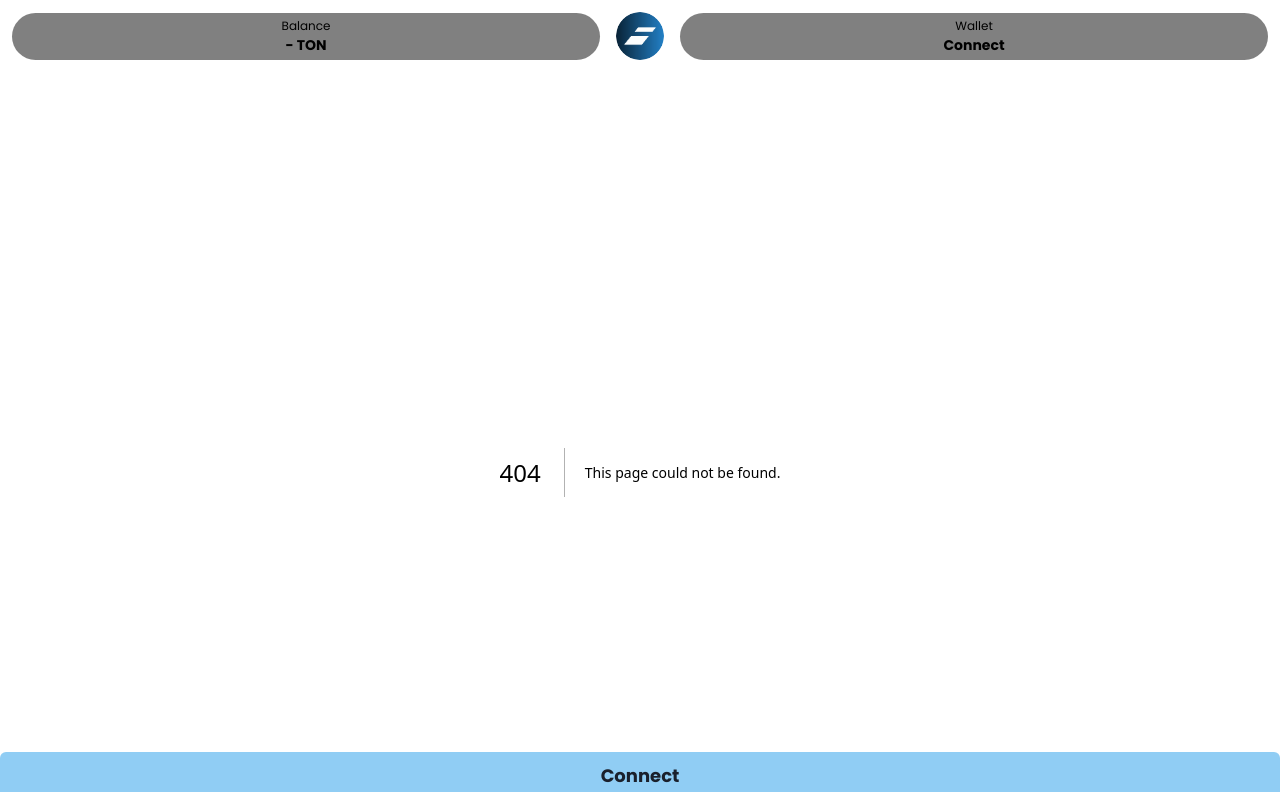
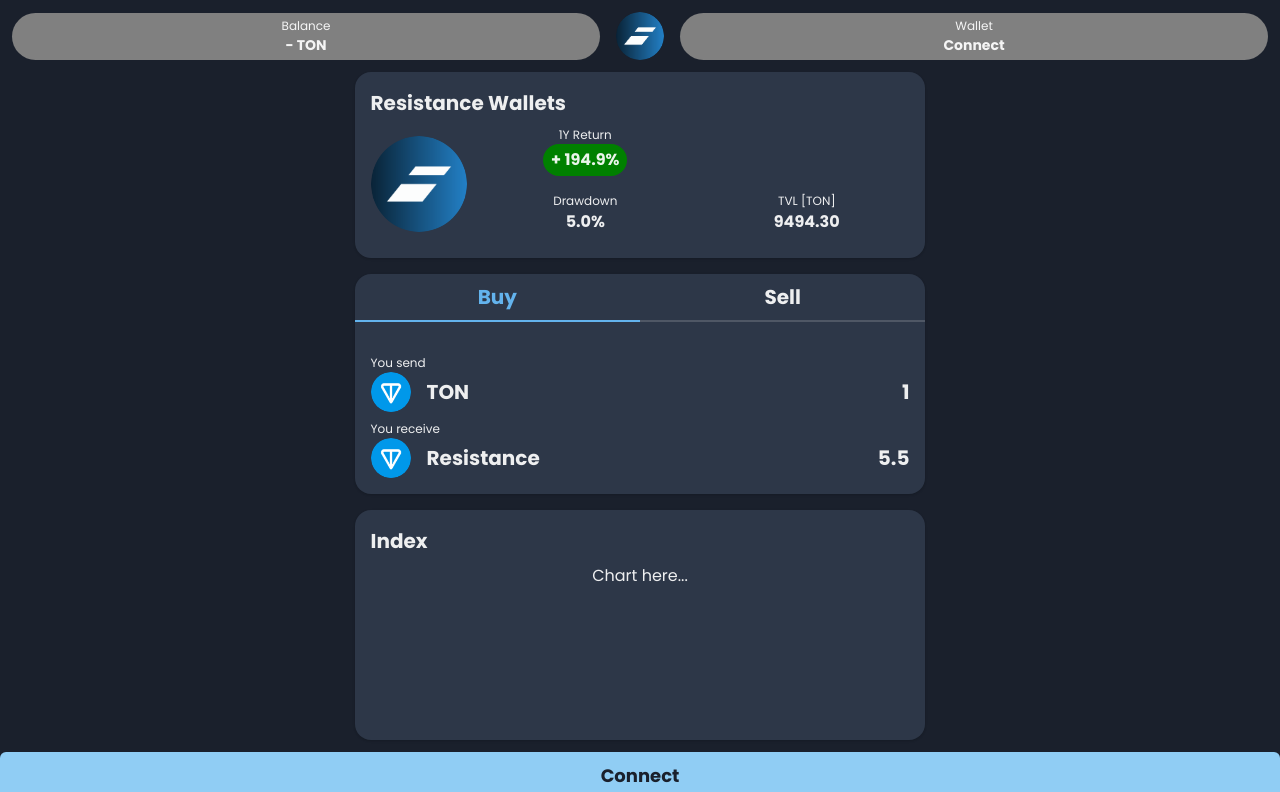
Before and after one commit to CUSHY-inc/bagel-finance, a Next.js app: page /indexes/1 in a window 1280 px wide. Before the commit this address had no page. Shown: the top 792 px of the page. Built offline with nearby package versions, Linux system fonts and the light colour scheme.

Commit message:
ui: implement /indexes and /indexes/[indexId] page

```diff
--- /dev/null
+++ b/src/app/indexes/[indexId]/_components/BuySellCard.tsx
@@ -0,0 +1,116 @@
+import {
+  Box,
+  Card,
+  HStack,
+  Image,
+  Tab,
+  TabList,
+  TabPanel,
+  TabPanels,
+  Tabs,
+  Text,
+  VStack,
+} from "@chakra-ui/react";
+
+export default function BuySellCard() {
+  return (
+    <Card w="100%" borderRadius={16}>
+      <Tabs isFitted>
+        <TabList mb="1em">
+          <Tab fontSize="xl" as="b">
+            Buy
+          </Tab>
+          <Tab fontSize="xl" as="b">
+            Sell
+          </Tab>
+        </TabList>
+        <TabPanels>
+          <TabPanel>
+            <VStack>
+              <Box w="100%">
+                <Text fontSize="xs" w="100%">
+                  You send
+                </Text>
+                <HStack w="100%" spacing={4}>
+                  <Image
+                    borderRadius="full"
+                    boxSize="40px"
+                    src="/images/ton-icon-dark.png"
+                    alt="ton-icon"
+                  />
+                  <Text fontSize="xl" as="b" flex={1}>
+                    TON
+                  </Text>
+                  <Text fontSize="xl" as="b">
+                    1
+                  </Text>
+                </HStack>
+              </Box>
+              <Box w="100%">
+                <Text fontSize="xs" w="100%">
+                  You receive
+                </Text>
+                <HStack w="100%" spacing={4}>
+                  <Image
+                    borderRadius="full"
+                    boxSize="40px"
+                    src="/images/ton-icon-dark.png"
+                    alt="ton-icon"
+                  />
+                  <Text fontSize="xl" as="b" flex={1}>
+                    Resistance
+                  </Text>
+                  <Text fontSize="xl" as="b">
+                    5.5
+                  </Text>
+                </HStack>
+              </Box>
+            </VStack>
+          </TabPanel>
+          <TabPanel>
+            <VStack>
+              <Box w="100%">
+                <Text fontSize="xs" w="100%">
+                  You send
+                </Text>
+                <HStack w="100%" spacing={4}>
+                  <Image
+                    borderRadius="full"
+                    boxSize="40px"
+                    src="/images/ton-icon-dark.png"
+                    alt="ton-icon"
+                  />
+                  <Text fontSize="xl" as="b" flex={1}>
+                    Resistance
+                  </Text>
+                  <Text fontSize="xl" as="b">
+                    5.5
+                  </Text>
+                </HStack>
+              </Box>
+              <Box w="100%">
+                <Text fontSize="xs" w="100%">
+                  You receive
+                </Text>
+                <HStack w="100%" spacing={4}>
+                  <Image
+                    borderRadius="full"
+                    boxSize="40px"
+                    src="/images/ton-icon-dark.png"
+                    alt="ton-icon"
+                  />
+                  <Text fontSize="xl" as="b" flex={1}>
+                    TON
+                  </Text>
+                  <Text fontSize="xl" as="b">
+                    1
+                  </Text>
+                </HStack>
+              </Box>
+            </VStack>
+          </TabPanel>
+        </TabPanels>
+      </Tabs>
+    </Card>
+  );
+}
--- /dev/null
+++ b/src/app/indexes/[indexId]/_components/LineChartCard.tsx
@@ -0,0 +1,14 @@
+import { Box, Card, Text, VStack } from "@chakra-ui/react";
+
+export default function LineChartCard() {
+  return (
+    <Card w="100%" borderRadius={16} p={4}>
+      <VStack>
+        <Text w="100%" fontSize="xl" as="b">
+          Index
+        </Text>
+        <Box h="160px">Chart here...</Box>
+      </VStack>
+    </Card>
+  );
+}
--- /dev/null
+++ b/src/app/indexes/[indexId]/_components/PieChartCard.tsx
@@ -0,0 +1,14 @@
+import { Box, Card, Text, VStack } from "@chakra-ui/react";
+
+export default function PieChartCard() {
+  return (
+    <Card w="100%" borderRadius={16} p={4}>
+      <VStack>
+        <Text w="100%" fontSize="xl" as="b">
+          Allocation Breakdown
+        </Text>
+        <Box h="160px">Chart here...</Box>
+      </VStack>
+    </Card>
+  );
+}
--- /dev/null
+++ b/src/app/indexes/[indexId]/page.tsx
@@ -0,0 +1,16 @@
+import IndexCard from "@/components/cards/IndexCard";
+import { VStack } from "@chakra-ui/react";
+import BuySellCard from "./_components/BuySellCard";
+import LineChartCard from "./_components/LineChartCard";
+import PieChartCard from "./_components/PieChartCard";
+
+export default function Page() {
+  return (
+    <VStack spacing={4}>
+      <IndexCard />
+      <BuySellCard />
+      <LineChartCard />
+      <PieChartCard />
+    </VStack>
+  );
+}
--- a/src/app/page.tsx
+++ b/src/app/page.tsx
@@ -1,3 +1,5 @@
+import { redirect } from "next/navigation";
+
 export default function Page() {
-  return <></>;
+  redirect("/indexes");
 }
--- /dev/null
+++ b/src/components/cards/IndexCard.tsx
@@ -0,0 +1,76 @@
+"use client";
+
+import {
+  Box,
+  VStack,
+  HStack,
+  Grid,
+  GridItem,
+  Text,
+  Image,
+  Card,
+} from "@chakra-ui/react";
+import { useRouter } from "next/navigation";
+
+export default function IndexCard() {
+  const router = useRouter();
+
+  return (
+    <Card
+      w="100%"
+      borderRadius={16}
+      p={4}
+      cursor="pointer"
+      onClick={() => router.push("/indexes/1")}
+    >
+      <VStack>
+        <Text fontSize="xl" as="b" w="100%">
+          Resistance Wallets
+        </Text>
+        <HStack w="100%" gap={4}>
+          <Image
+            borderRadius="full"
+            boxSize="96px"
+            src="/images/bagel-finance-icon.png"
+            alt="bagel-finance-icon"
+          />
+          <Box flex={1}>
+            <Grid
+              gap={4}
+              templateColumns="repeat(2, 1fr)"
+              templateRows="repeat(2, 1fr)"
+            >
+              <GridItem colSpan={1}>
+                <VStack spacing={0}>
+                  <Text fontSize="xs">1Y Return</Text>
+                  <Text
+                    px={2}
+                    py={1}
+                    bgColor="green"
+                    borderRadius="full"
+                    as="b"
+                  >
+                    + 194.9%
+                  </Text>
+                </VStack>
+              </GridItem>
+              <GridItem colSpan={1}></GridItem>
+              <GridItem colSpan={1}>
+                <VStack spacing={0}>
+                  <Text fontSize="xs">Drawdown</Text>
+                  <Text as="b">5.0%</Text>
+                </VStack>
+              </GridItem>
+              <GridItem colSpan={1}>
+                <VStack spacing={0}>
+                  <Text fontSize="xs">TVL [TON]</Text>
+                  <Text as="b">9494.30</Text>
+                </VStack>
+              </GridItem>
+            </Grid>
+          </Box>
+        </HStack>
+      </VStack>
+    </Card>
+  );
+}
```
Also changed, not shown: src/app/indexes/page.tsx (added, +22 -0 lines), public/images/ton-icon-dark.png (added), public/images/ton-icon-light.png (added).
